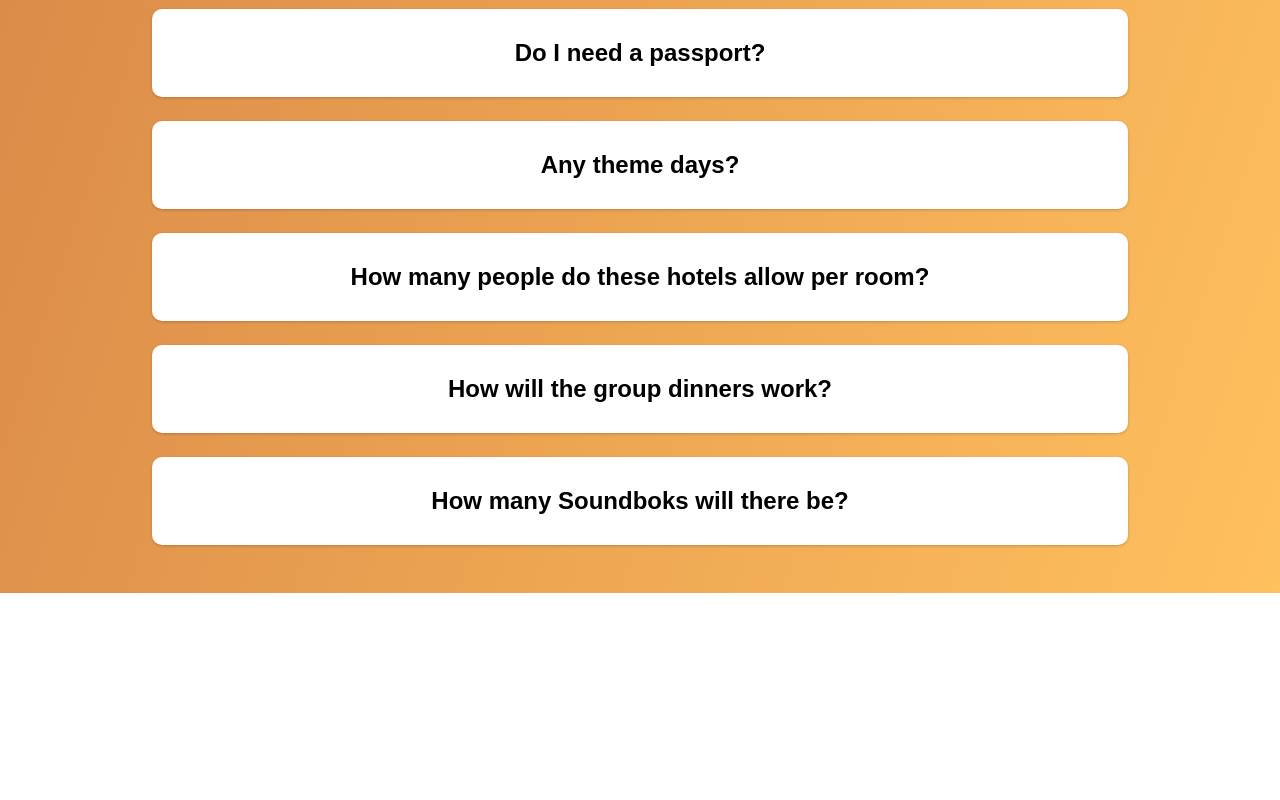
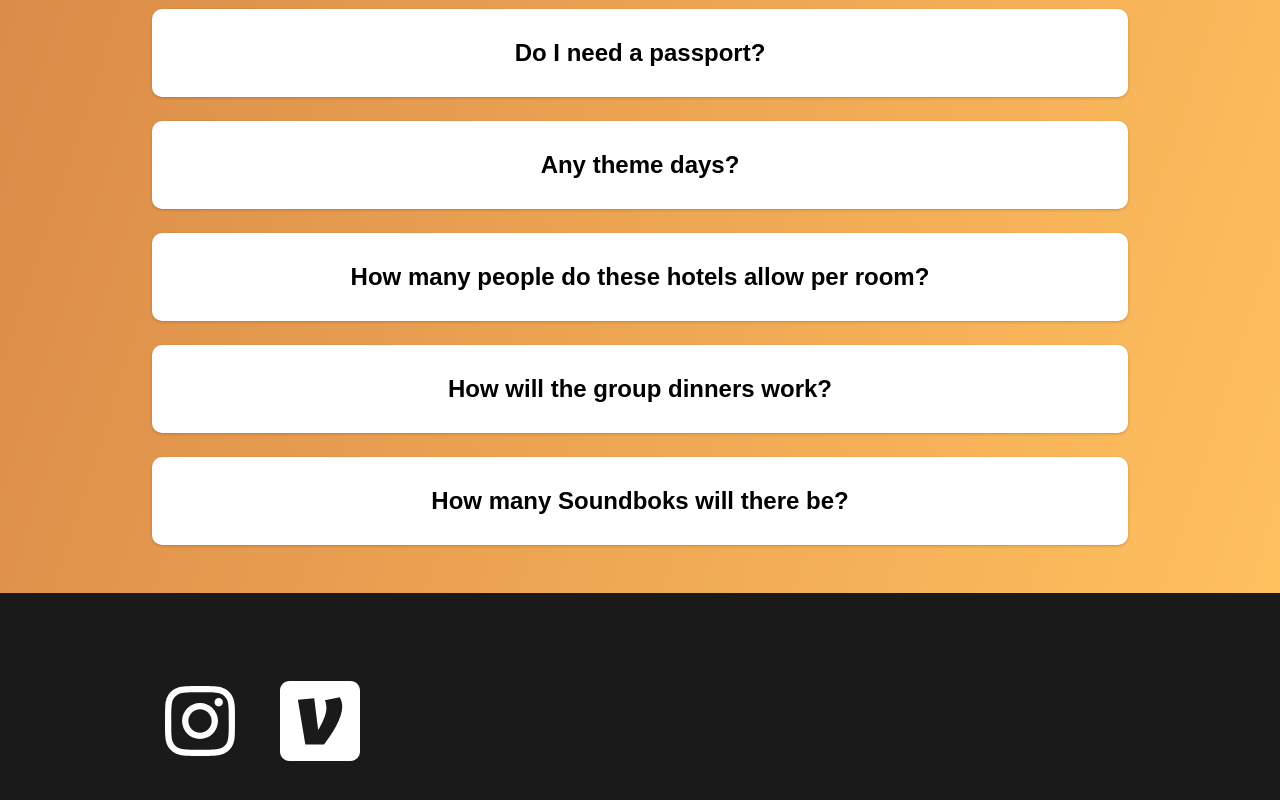
Before and after one commit to TannerTitlow/MD30, a React (Create React App) app: page /faq in a window 1280 px wide. Shown: the part 2637-3437 px from the top of the page. Before the commit the page ends 3230 px from the top, so only its background shows below. Built offline with nearby package versions, Linux system fonts and the light colour scheme; the HTML template or start-up script is replaced by a standard one; a web font is replaced by a local one.

Commit message:
Added footer to FAQ page

```diff
--- a/src/components/FAQ/index.js
+++ b/src/components/FAQ/index.js
@@ -12,6 +12,7 @@
   FaqBody
 } from './FaqElements';
 import faqs from './faqs.json';
+import Footer from '../Footer';
 
 const Faq = () => {
   const [isOpen, setIsOpen] = useState(false);
@@ -54,6 +55,7 @@
           ))}
         </FaqWrapper>
       </FaqContainer>
+      <Footer />
     </>
   );
 };
```
